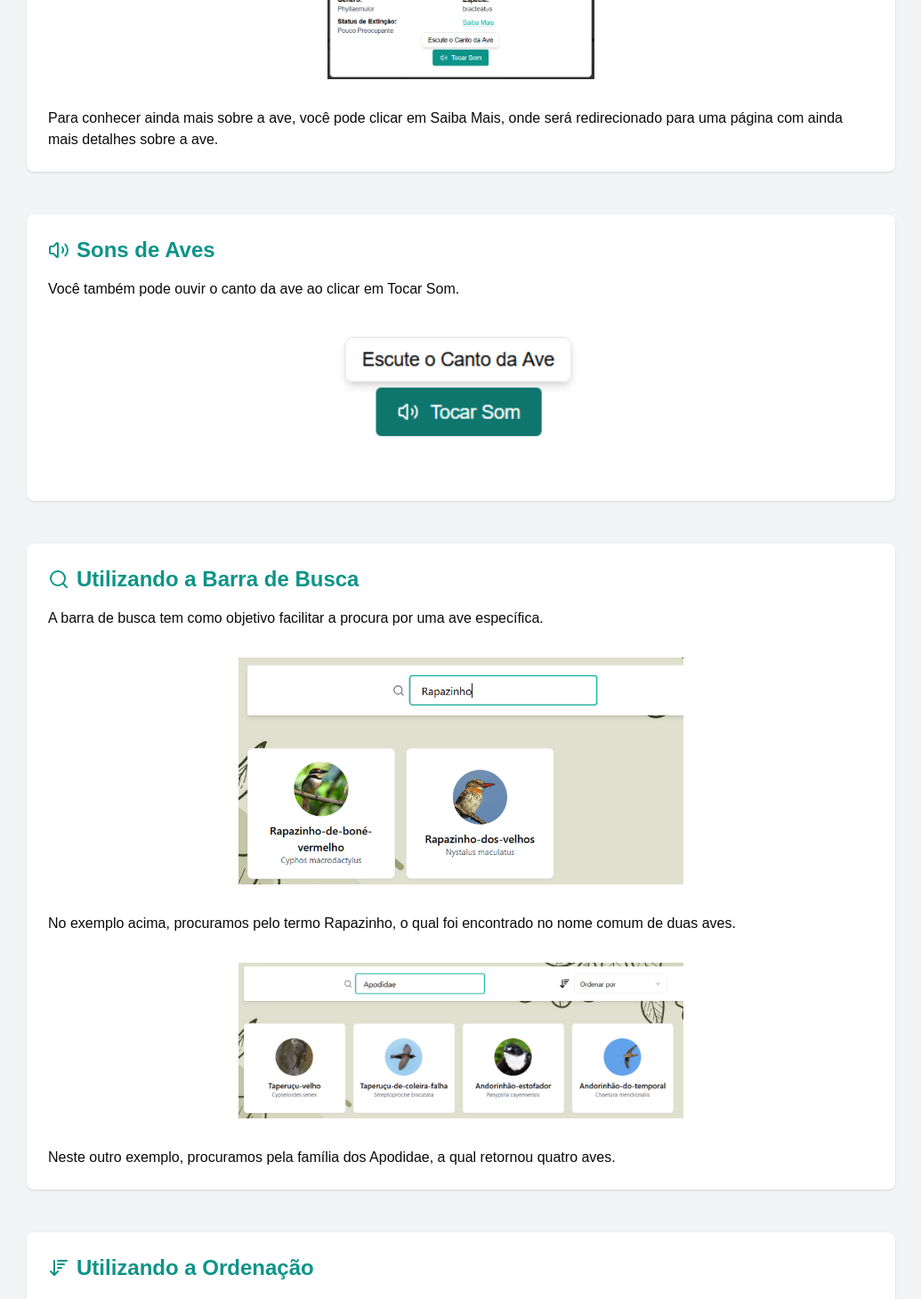
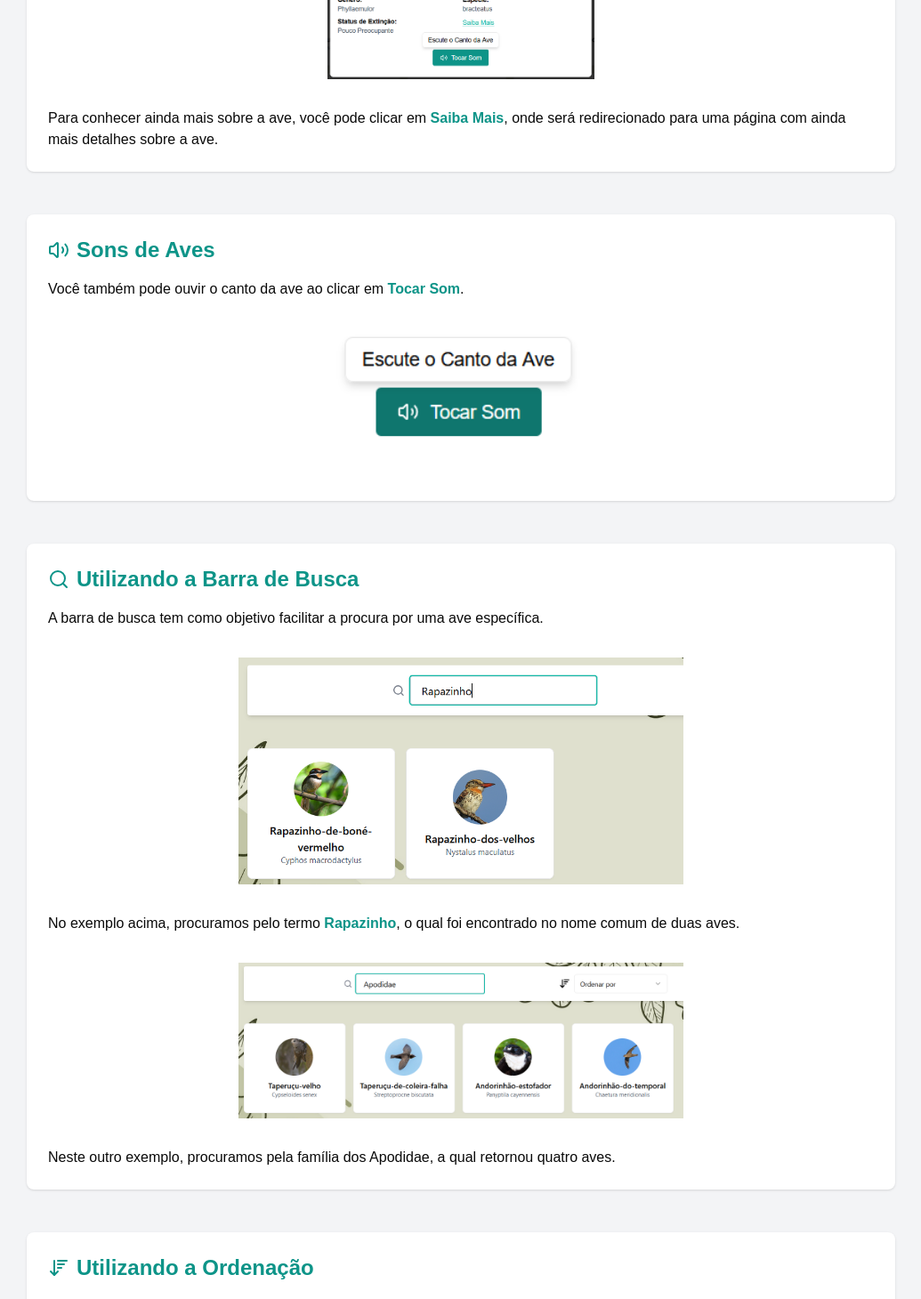
Before and after one commit to lihviaa/AraGraph, a Next.js app in the folder aragraph-frontend/: page /ajuda in a window 1280 px wide. Shown: the part 1000-2460 px from the top of the page at 89% size, without its empty margins (122-1157 px from the left). Built offline with nearby package versions, Linux system fonts and the light colour scheme.

Commit message:
trocando aspas por span

```diff
--- a/aragraph-frontend/src/app/ajuda/page.tsx
+++ b/aragraph-frontend/src/app/ajuda/page.tsx
@@ -26,7 +26,7 @@ export default function Ajuda() {
 						<Image src="/images/ajuda/foto2.png" alt="card detalhado" width={300} height={300} />
 					</div>
 					<p>
-						Para conhecer ainda mais sobre a ave, você pode clicar em Saiba Mais, onde será redirecionado para uma página com ainda mais detalhes sobre a ave.
+						Para conhecer ainda mais sobre a ave, você pode clicar em <span className="font-bold text-teal-600">Saiba Mais</span>, onde será redirecionado para uma página com ainda mais detalhes sobre a ave.
 					</p>
 				</section>
 
@@ -36,7 +36,7 @@ export default function Ajuda() {
 						Sons de Aves
 					</h2>
 					<p>
-						Você também pode ouvir o canto da ave ao clicar em Tocar Som.
+						Você também pode ouvir o canto da ave ao clicar em <span className="font-bold text-teal-600">Tocar Som</span>.
 					</p>
 					<div className="flex justify-center py-8">
 						<Image src="/images/ajuda/foto3.png" alt="escutar som" width={300} height={300} />
@@ -55,7 +55,7 @@ export default function Ajuda() {
 						<Image src="/images/ajuda/foto4.png" alt="barra de busca rapazinho" width={500} height={500} />
 					</div>
 					<p>
-						No exemplo acima, procuramos pelo termo Rapazinho, o qual foi encontrado no nome comum de duas aves.
+						No exemplo acima, procuramos pelo termo <span className="font-bold text-teal-600">Rapazinho</span>, o qual foi encontrado no nome comum de duas aves.
 					</p>
 					<div className="flex justify-center py-8">
 						<Image src="/images/ajuda/foto5.png" alt="barra de busca apodidae" width={500} height={500} />
@@ -125,7 +125,7 @@ export default function Ajuda() {
 					</h2>
 
 					<p>
-						Em Equipe, você encontra os idealizadores e desenvolvedores da ferramenta.
+						Em <span className="font-bold text-teal-600">Equipe</span>, você encontra os idealizadores e desenvolvedores da ferramenta.
 					</p>
 					<div className="flex justify-center py-8">
 						<Image src="/images/ajuda/foto11.png" alt="equipe" width={300} height={300} />
@@ -139,13 +139,13 @@ export default function Ajuda() {
 					</div>
 
 					<p>
-						Em Sobre, você poderá ler sobre o propósito da aplicação e a origem do seu nome.					</p>
+						Em <span className="font-bold text-teal-600">Sobre</span>, você poderá ler sobre o propósito da aplicação e a origem do seu nome.					</p>
 					<div className="flex justify-center py-8">
 						<Image src="/images/ajuda/foto13.png" alt="sobre" width={300} height={300} />
 					</div>
 
 					<p>
-						A qualquer momento, você pode clicar no nome AraGraph ou na logo para ser redirecionado à página inicial com o catálogo de aves.					</p>
+						A qualquer momento, você pode clicar no nome <span className="font-bold text-teal-600">AraGraph</span> ou na logo para ser redirecionado à página inicial com o catálogo de aves.					</p>
 					<div className="flex justify-center py-8">
 						<Image src="/images/ajuda/foto14.png" alt="logo" width={300} height={300} />
 					</div>
```
